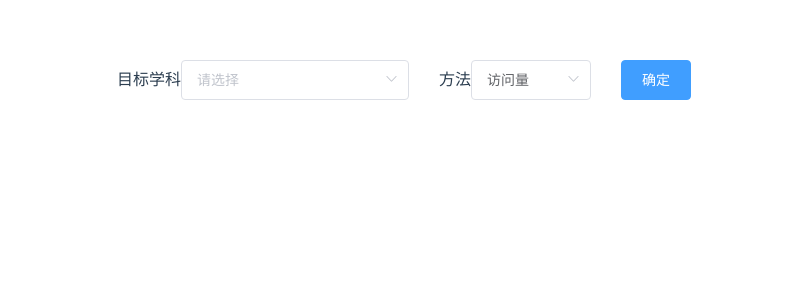
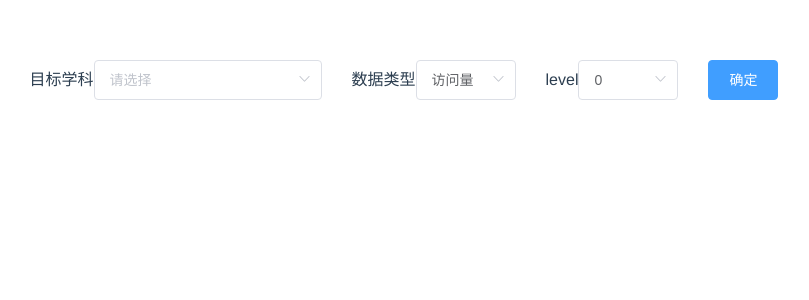
Before and after one commit to iwuzhen/subject-relevance, a Vue app: page /viewandedits in a window 1280 px wide. Shown: the top 300 px of the page, without its empty margins (236-1045 px from the left). Built offline with nearby package versions, Linux system fonts and the light colour scheme.

Commit message:
添加 level

```diff
--- a/src/components/ViewAndEdits.vue
+++ b/src/components/ViewAndEdits.vue
@@ -16,7 +16,17 @@
           :value="item.value"
         ></el-option>
       </el-select>
-      <span>方法</span>
+      <span>数据类型</span>
+      <el-select v-model="dataType" class="dataType" placeholder="请选择">
+        <el-option
+          v-for="item in dataTypeOptions"
+          :key="item.value"
+          :label="item.label"
+          :value="item.value"
+        ></el-option>
+      </el-select>
+
+      <span>level</span>
       <el-select
         v-model="subjectLevel"
         class="subjectLevel"
@@ -82,6 +92,21 @@ export default {
       levelOptions: [
         {
           value: 0,
+          label: "0"
+        },
+        {
+          value: 1,
+          label: "1"
+        },
+        {
+          value: 2,
+          label: "2"
+        }
+      ],
+      dataType: 0,
+      dataTypeOptions: [
+        {
+          value: 0,
           label: "访问量"
         },
         {
@@ -116,14 +141,15 @@ export default {
   },
   methods: {
     async getData() {
-      if (!this.subjectTarget) {
+      if (this.subjectTarget.length < 1) {
         this.$message.error("请选择完整");
         return false;
       }
       this.loading = true;
       let opt = {
         str: this.subjectTarget.join(","),
-        type: this.subjectLevel
+        type: this.dataType,
+        level: this.subjectLevel
       };
       getViewAndEdits(opt)
         .then(res => {
@@ -253,11 +279,11 @@ export default {
 .subjectRelevances {
   width: 300px;
 }
-.methodSelect {
+.dataType {
   width: 100px;
 }
 .subjectLevel {
-  width: 120px;
+  width: 100px;
 }
 .echartsBox {
   width: 100%;
```
